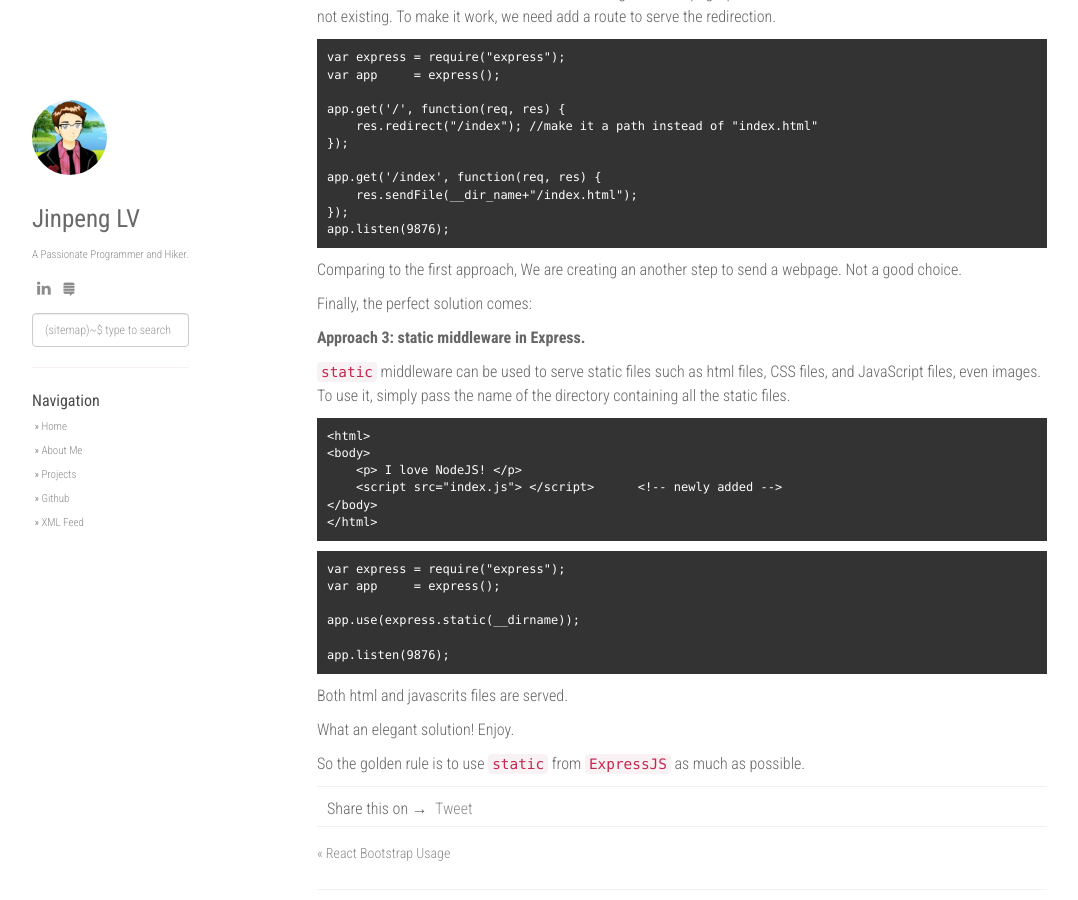
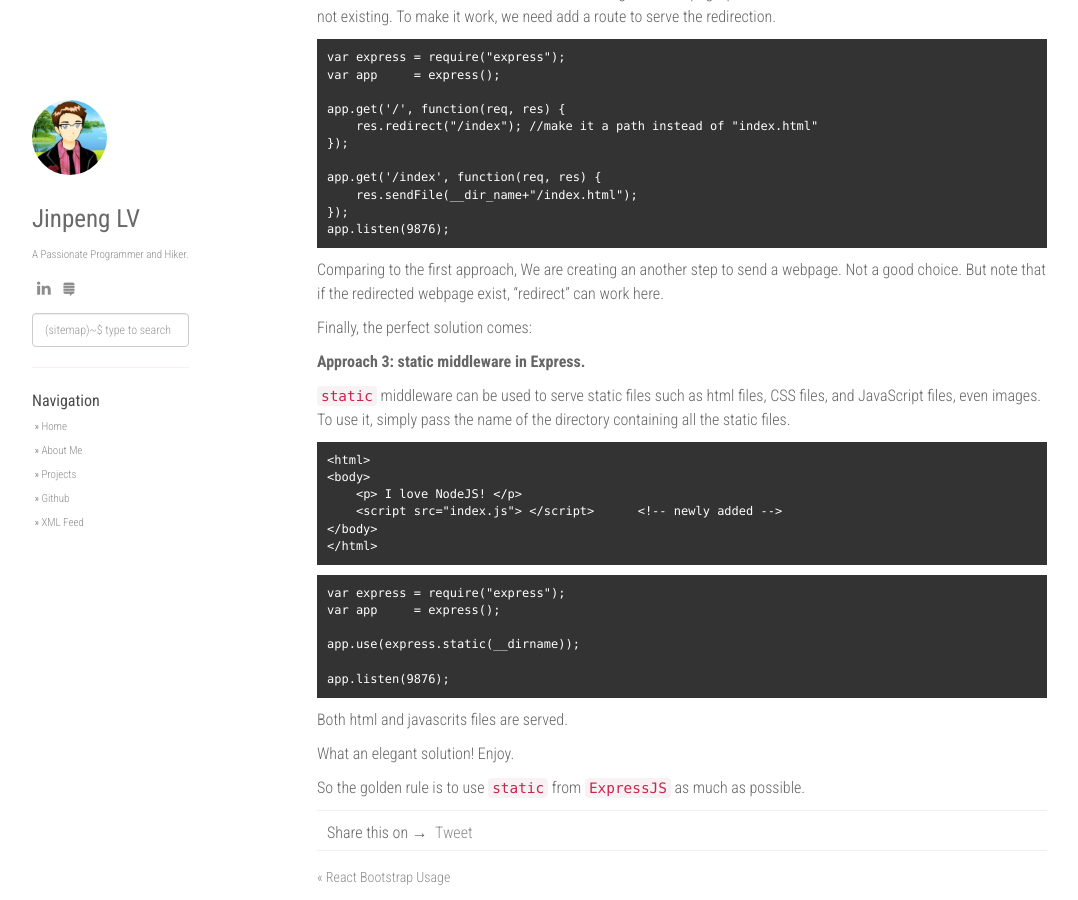
Before and after one commit to gepolv/gepolv.github.io, a Jekyll site: the page built from _posts/2016-08-13-lessons-learned-in-sending-files-in-nodejs.md, in a window 1280 px wide and 900 px high, scrolled down 1613 px. Shown: the whole window, without its empty margins (53-1131 px from the left). Built offline with Jekyll 4.4.1, drawn with Linux system fonts in a browser that asks for light colours; nearby versions of some CDN libraries; comment, search, counter and statistics services are not loaded; grey boxes are pictures that could not be loaded.

Commit message:
Update 2016-08-13-lessons-learned-in-sending-files-in-nodejs.md

````diff
--- a/_posts/2016-08-13-lessons-learned-in-sending-files-in-nodejs.md
+++ b/_posts/2016-08-13-lessons-learned-in-sending-files-in-nodejs.md
@@ -106,6 +106,7 @@ app.listen(9876);
 ```
 
 Comparing to the first approach, We are creating an another step to send a webpage. Not a good choice.
+But note that if the redirected webpage exist, "redirect" can work here.
 
 Finally, the perfect solution comes:
 
````
